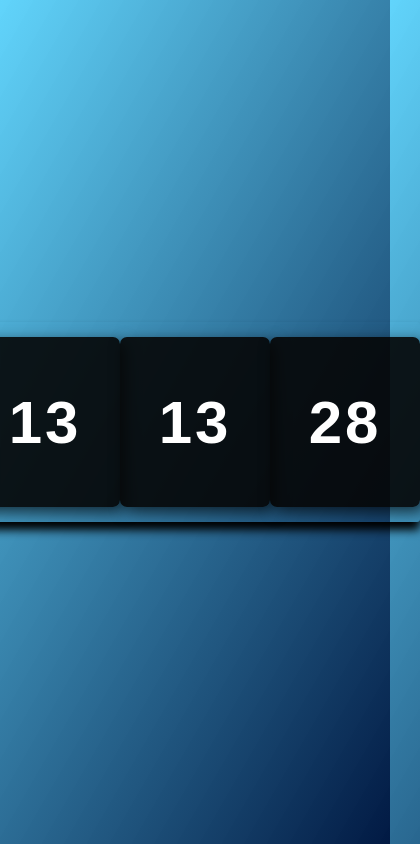
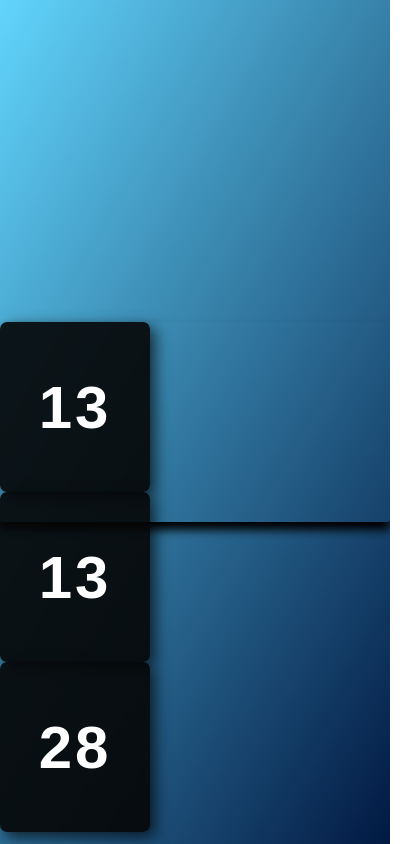
Before and after one commit to EngDanSantos/Relogio_Digital, a plain HTML site: page index.html in a window 390 px wide. Shown: the whole page, 420 px wide, since content can reach past the window. Drawn offline with Linux system fonts and the light colour scheme; a web font is replaced by a local one.

Commit message:
Update css.css

```diff
--- a/assets/css.css
+++ b/assets/css.css
@@ -43,3 +43,10 @@ body{
     font-weight: bolder;
     font-size: 60px;
 }
+
+@media (max-width: 768px){
+    .relogio {
+        display: block;
+
+    }
+}
```
